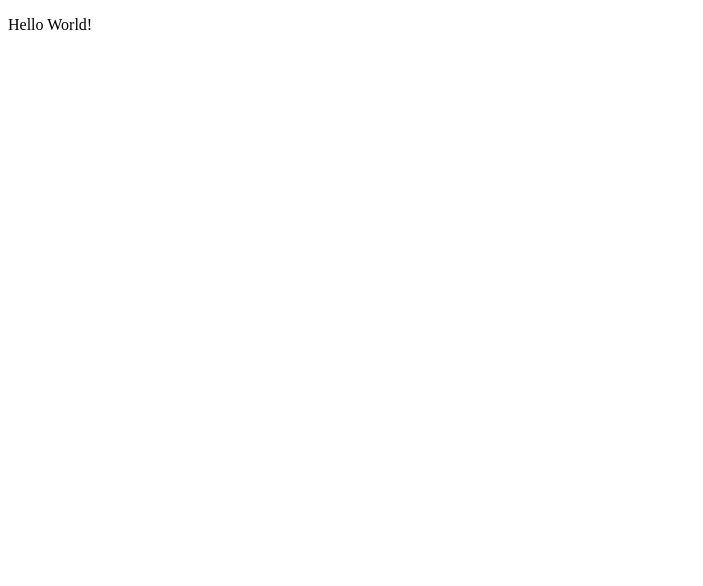
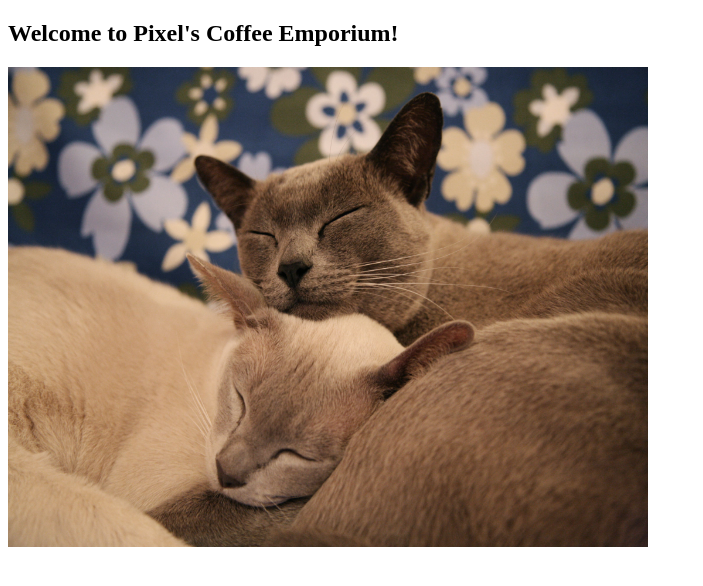
Before and after one commit to DumitruTudor/Pixel-s-Coffee-Emporium-, a plain HTML site: page public/index.html in a window 1280 px wide. Shown: the whole page, without its empty margins (0-703 px from the left). Drawn offline with Linux system fonts and the light colour scheme.

Commit message:
added heading and photo

```diff
--- a/public/index.html
+++ b/public/index.html
@@ -1,10 +1,11 @@
 <!DOCTYPE html>
-<html>
+<html lang="en">
     <head>
         <title>Hello</title>
     </head>
 
     <body>
-        <p>Hello World!</p>
+        <h2>Welcome to Pixel's Coffee Emporium!</h2>
+        <img src = "images/pixel_the_cat.jpeg" width="640" height="480">
     </body>
 </html>
```
Also changed, not shown: public/images/pixel_the_cat.jpeg (added).
